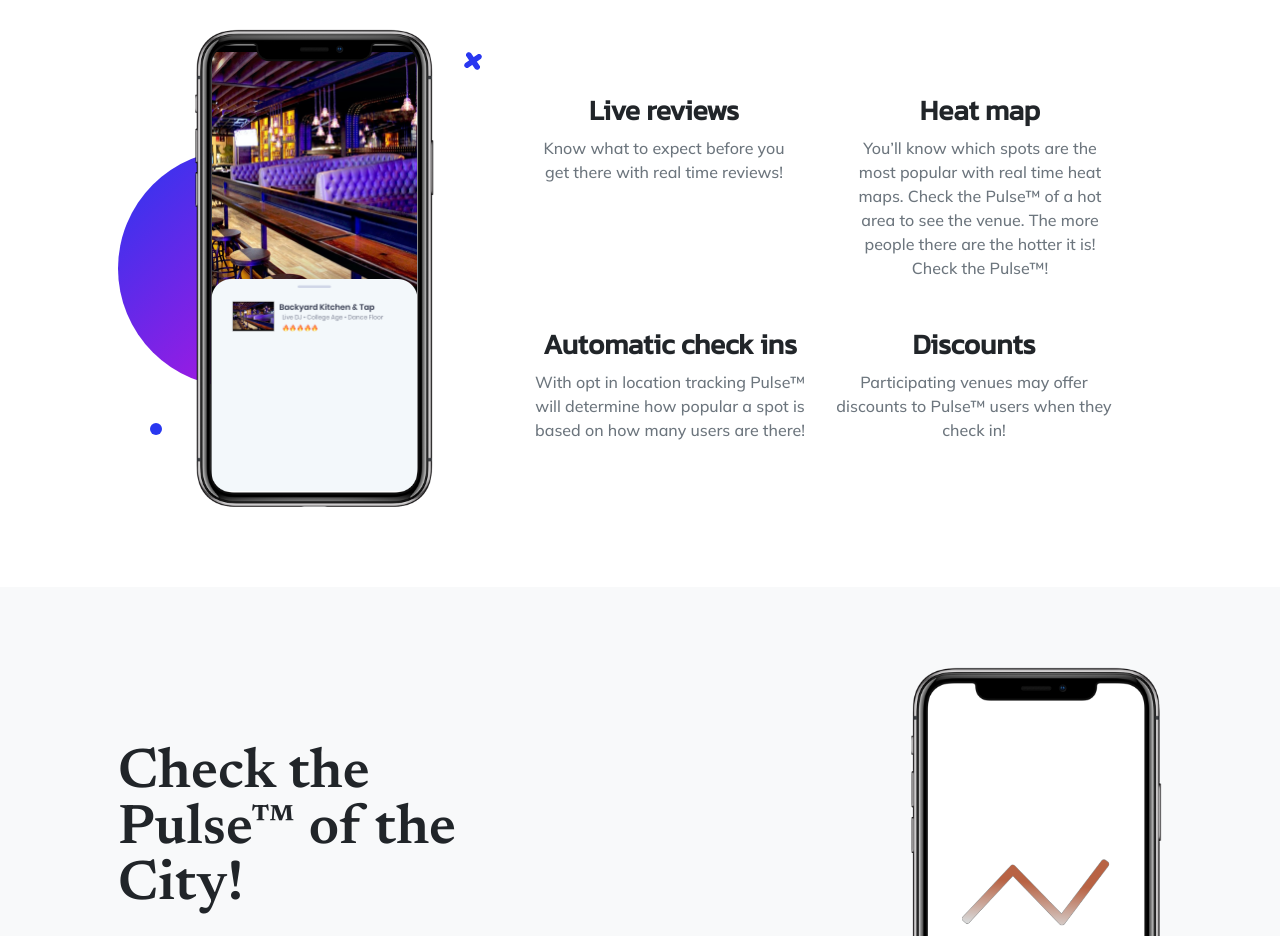
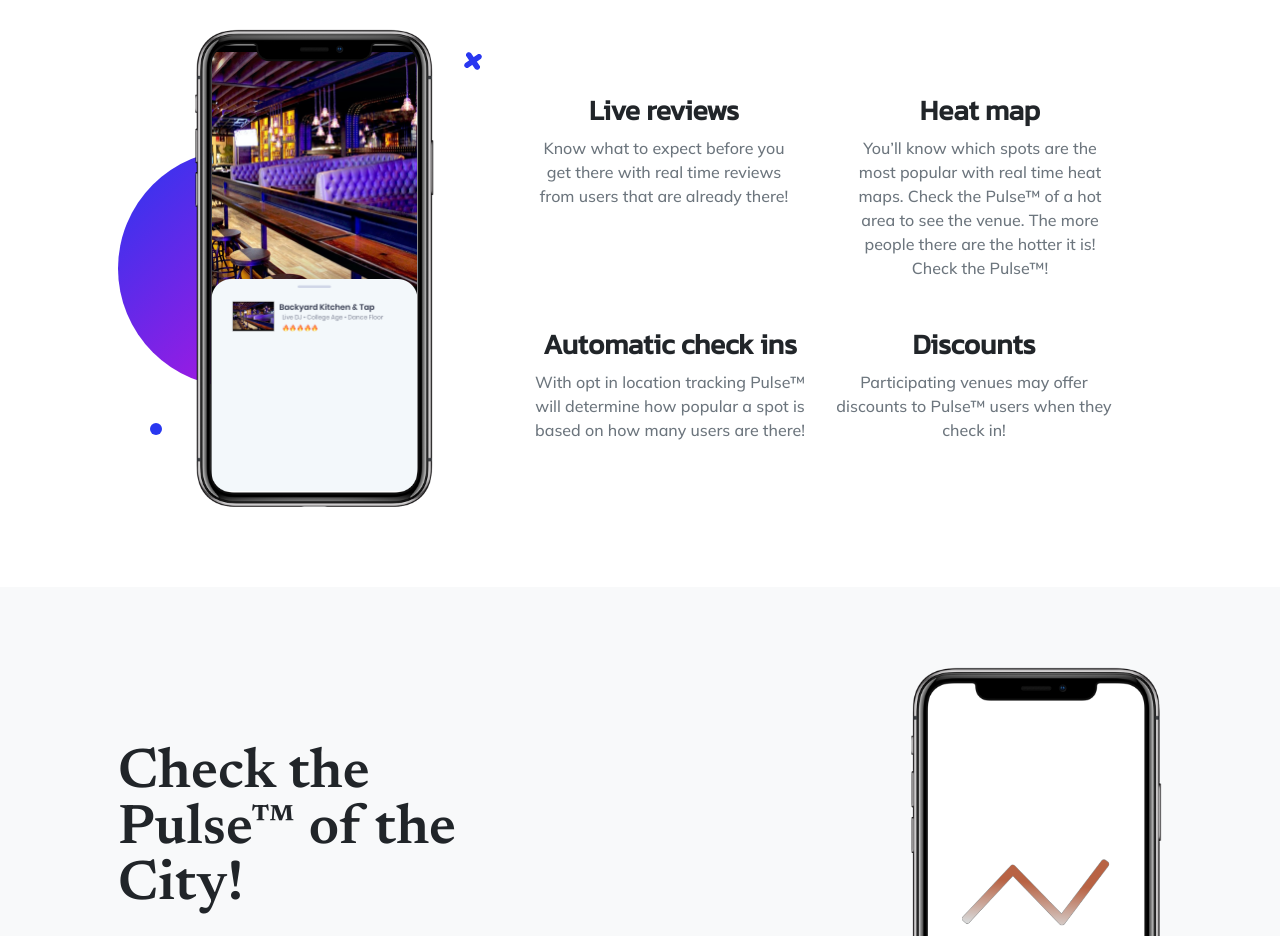
Before and after one commit to justinj916/justinj916.github.io, a plain HTML site: page index.html in a window 1280 px wide. Shown: the part 1040-1976 px from the top of the page. Drawn offline with nearby package versions, Linux system fonts and the light colour scheme.

Commit message:
Update index.html

```diff
--- a/index.html
+++ b/index.html
@@ -109,7 +109,7 @@
                                     <div class="text-center">
                                         <!i class="bi-phone icon-feature text-gradient d-block mb-3"></i>
                                         <h3 class="font-alt">Live reviews</h3>
-                                        <p class="text-muted mb-0">Know what to expect before you get there with real time reviews!
+                                        <p class="text-muted mb-0">Know what to expect before you get there with real time reviews from users that are already there!
 </p>
                                     </div>
                                 </div>
```
